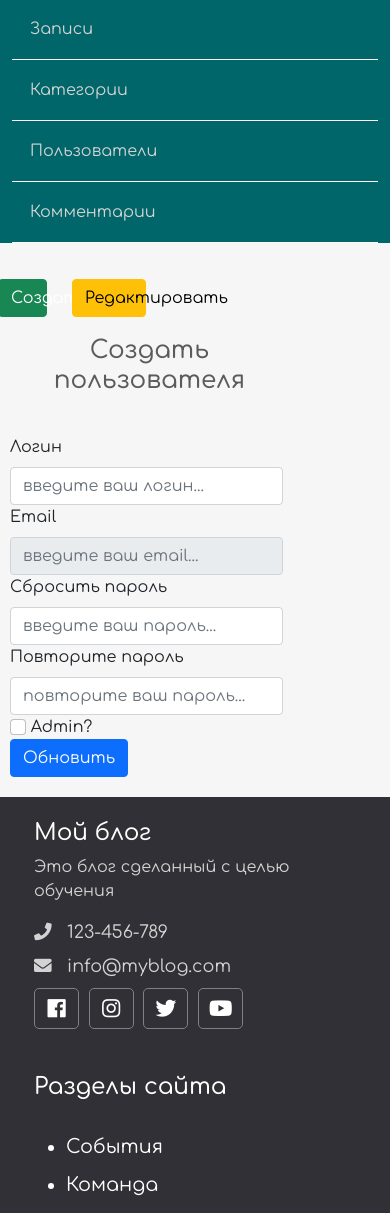
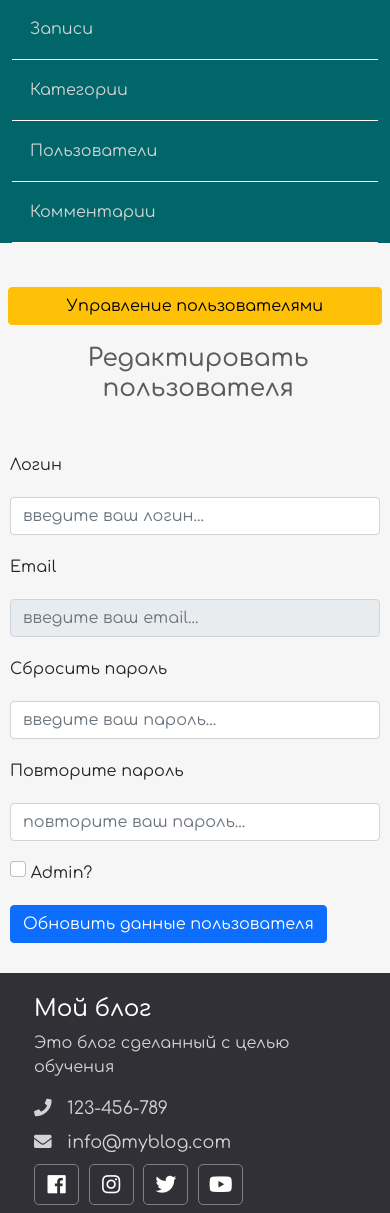
Before and after one commit to sereja-s/blog, a PHP site: page /admin/users/edit.php in a window 390 px wide. Shown: the part 105-1318 px from the top of the page. Run offline with PHP 8.4, Linux system fonts and the light colour scheme; the visitor is signed in with stand-in values (Sample User, id 1); data that the repository does not hold is empty.

Commit message:
Адаптив админки

```diff
--- a/admin/comments/index.php
+++ b/admin/comments/index.php
@@ -45,11 +45,13 @@ include "../../app/controllers/commentaries.php";
 				<div class="row post">
 					<div class="id col-1"><?= $comment['id']; ?></div>
 					<div class="title col-4"><?= mb_substr($comment['comment'], 0, 25, 'UTF-8') . '...'  ?></div>
+
 					<?php
 					$user = $comment['email'];
 					$user = explode('@', $user);
 					$user = $user[0];
 					?>
+
 					<div class="author col-3"><?= $user ?></div>
 					<div class="red col-2"><a href="edit.php?id=<?= $comment['id']; ?>">ред.</a></div>
 					<div class="del col-1"><a href="edit.php?delete_id=<?= $comment['id']; ?>">уд.</a></div>
--- a/admin/posts/index.php
+++ b/admin/posts/index.php
@@ -32,9 +32,9 @@ include "../../app/controllers/posts.php";
 
 		<div class="posts col-md-9 col-12">
 			<div class="button row gx-1 gy-2">
-				<a href="<?php echo BASE_URL . "admin/posts/create.php"; ?>" class="col-md-4 col-12 btn btn-success">Создать</a>
+				<a href="<?php echo BASE_URL . "admin/posts/create.php"; ?>" class="col-md-4 col-12 btn btn-success">Создать запись</a>
 				<span class="col-1"></span>
-				<a href="<?php echo BASE_URL . "admin/posts/index.php"; ?>" class="col-md-4 col-12 btn btn-warning">Редактировать</a>
+				<!-- <a href="<?php echo BASE_URL . "admin/posts/index.php"; ?>" class="col-md-4 col-12 btn btn-warning">Редактировать</a> -->
 			</div>
 			<div class="row title-table">
 				<h2>Управление записями</h2>
--- a/admin/users/edit.php
+++ b/admin/users/edit.php
@@ -4,6 +4,7 @@ include "../../app/controllers/users.php";
 ?>
 <!doctype html>
 <html lang="en">
+
 <head>
 	<!-- Required meta tags -->
 	<meta charset="utf-8">
@@ -13,8 +14,7 @@ include "../../app/controllers/users.php";
 	<link href="https://cdn.jsdelivr.net/npm/bootstrap@5.0.0-beta2/dist/css/bootstrap.min.css" rel="stylesheet" integrity="sha384-BmbxuPwQa2lc/FVzBcNJ7UAyJxM6wuqIj61tLrc4wSX0szH/Ev+nYRRuWlolflfl" crossorigin="anonymous">
 
 	<!-- Font Awesome -->
-    <link rel="stylesheet" href="https://use.fontawesome.com/releases/v5.7.2/css/all.css"
-          integrity="sha384-fnmOCqbTlWIlj8LyTjo7mOUStjsKC4pOpQbqyi7RrhN7udi9RwhKkMHpvLbHG9Sr" crossorigin="anonymous">
+	<link rel="stylesheet" href="https://use.fontawesome.com/releases/v5.7.2/css/all.css" integrity="sha384-fnmOCqbTlWIlj8LyTjo7mOUStjsKC4pOpQbqyi7RrhN7udi9RwhKkMHpvLbHG9Sr" crossorigin="anonymous">
 
 	<!-- Custom Styling -->
 	<link rel="stylesheet" href="../../assets/css/admin.css">
@@ -22,6 +22,7 @@ include "../../app/controllers/users.php";
 	<link href="https://fonts.googleapis.com/css2?family=Comfortaa:wght@300;400;500;600;700&display=swap" rel="stylesheet">
 	<title>My blog</title>
 </head>
+
 <body>
 
 	<?php include("../../app/include/header-admin.php"); ?>
@@ -29,14 +30,14 @@ include "../../app/controllers/users.php";
 	<div class="container">
 		<?php include "../../app/include/sidebar-admin.php"; ?>
 
-    <div class="posts col-9">
-        <div class="button row">
-            <a href="<?php echo BASE_URL . "admin/users/create.php";?>" class="col-2 btn btn-success">Создать</a>
+		<div class="posts col-md-9 col-12">
+			<div class="button row gx-1 gy-2">
+				<!-- <a href="<?php echo BASE_URL . "admin/users/create.php"; ?>" class="col-2 btn btn-success">Создать</a> -->
 				<span class="col-1"></span>
-            <a href="<?php echo BASE_URL . "admin/users/index.php";?>" class="col-3 btn btn-warning">Редактировать</a>
+				<a href="<?php echo BASE_URL . "admin/users/index.php"; ?>" class="col-md-4 col-12 btn btn-warning">Управление пользователями</a>
 			</div>
 			<div class="row title-table">
-            <h2>Создать пользователя</h2>
+				<h2>Редактировать пользователя</h2>
 			</div>
 			<div class="row add-post">
 				<div class="mb-12 col-12 col-md-12 err">
@@ -44,29 +45,29 @@ include "../../app/controllers/users.php";
 					<?php include "../../app/helps/errorInfo.php"; ?>
 				</div>
 				<form action="edit.php" method="post">
-                <input name="id" value="<?=$id;?>" type="hidden">
+					<input name="id" value="<?= $id; ?>" type="hidden">
 					<div class="col">
-                    <label for="formGroupExampleInput" class="form-label">Логин</label>
-                    <input name="login" value="<?=$username;?>" type="text" class="form-control" id="formGroupExampleInput" placeholder="введите ваш логин...">
+						<label for="formGroupExampleInput" style="margin: 10px 0;" class="form-label">Логин</label>
+						<input name="login" value="<?= $username; ?>" type="text" class="form-control" style="margin: 10px 0;" id="formGroupExampleInput" placeholder="введите ваш логин...">
 					</div>
 					<div class="col">
-                    <label for="exampleInputEmail1" class="form-label">Email</label>
-                    <input name="mail" value="<?=$email;?>" type="email" class="form-control" readonly id="exampleInputEmail1" aria-describedby="emailHelp" placeholder="введите ваш email...">
+						<label for="exampleInputEmail1" class="form-label" style="margin: 10px 0;">Email</label>
+						<input name="mail" value="<?= $email; ?>" type="email" class="form-control" style="margin: 10px 0;" readonly id="exampleInputEmail1" aria-describedby="emailHelp" placeholder="введите ваш email...">
 					</div>
 					<div class="col">
-                    <label for="exampleInputPassword1" class="form-label">Сбросить пароль</label>
-                    <input name="pass-first" type="password" class="form-control" id="exampleInputPassword1" placeholder="введите ваш пароль...">
+						<label for="exampleInputPassword1" class="form-label" style="margin: 10px 0;">Сбросить пароль</label>
+						<input name="pass-first" type="password" class="form-control" style="margin: 10px 0;" id="exampleInputPassword1" placeholder="введите ваш пароль...">
 					</div>
 					<div class="col">
-                    <label for="exampleInputPassword2" class="form-label">Повторите пароль</label>
-                    <input name="pass-second" type="password" class="form-control" id="exampleInputPassword2" placeholder="повторите ваш пароль...">
+						<label for="exampleInputPassword2" class="form-label" style="margin: 10px 0;">Повторите пароль</label>
+						<input name="pass-second" type="password" class="form-control" style="margin: 10px 0;" id="exampleInputPassword2" placeholder="повторите ваш пароль...">
 					</div>
-                <input name="admin" class="form-check-input" value="1" type="checkbox" id="flexCheckChecked">
-                <label class="form-check-label" for="flexCheckChecked">
+					<input name="admin" class="form-check-input" style="margin: 10px 0;" value="1" type="checkbox" id="flexCheckChecked">
+					<label class="form-check-label" style="margin: 10px 0;" for="flexCheckChecked">
 						Admin?
 					</label>
 					<div class="col">
-                    <button name="update-user" class="btn btn-primary" type="submit">Обновить</button>
+						<button name="update-user" class="btn btn-primary" style="margin: 10px 0;" type="submit">Обновить данные пользователя</button>
 					</div>
 				</form>
 			</div>
@@ -92,4 +93,5 @@ include "../../app/controllers/users.php";
 <script src="https://cdn.jsdelivr.net/npm/bootstrap@5.0.0-beta2/dist/js/bootstrap.min.js" integrity="sha384-nsg8ua9HAw1y0W1btsyWgBklPnCUAFLuTMS2G72MMONqmOymq585AcH49TLBQObG" crossorigin="anonymous"></script>
 -->
 </body>
+
 </html>
--- a/admin/users/index.php
+++ b/admin/users/index.php
@@ -33,9 +33,9 @@ include "../../app/controllers/users.php"
 
 		<div class="posts col-md-9 col-12">
 			<div class="button row gx-1 gy-2">
-				<a href="<?php echo BASE_URL . "admin/users/create.php"; ?>" class="col-md-4 col-12 btn btn-success">Создать</a>
+				<a href="<?php echo BASE_URL . "admin/users/create.php"; ?>" class="col-md-4 col-12 btn btn-success">Добавить пользователя</a>
 				<span class="col-1"></span>
-				<a href="<?php echo BASE_URL . "admin/users/index.php"; ?>" class="col-md-4 col-12 btn btn-warning">Редактировать</a>
+				<!-- <a href="<?php echo BASE_URL . "admin/users/index.php"; ?>" class="col-md-4 col-12 btn btn-warning">Редактировать</a> -->
 			</div>
 			<div class="row title-table">
 				<h2>Пользователи</h2>
--- a/assets/css/admin.css
+++ b/assets/css/admin.css
@@ -318,7 +318,7 @@ SIDEBAR
   }
 }
 .posts .post .red{
-    color: #006669;
+    color: #06af14;
 }
 .posts .post .del{
     color: red;
```
Also changed, not shown: admin/comments/edit.php (+12 -9 lines), admin/posts/create.php (+15 -13 lines), admin/posts/edit.php (+22 -15 lines), admin/topics/create.php (+13 -11 lines), admin/topics/edit.php (+14 -12 lines), admin/topics/index.php (+5 -4 lines), admin/users/create.php (+14 -12 lines). Lines whose indentation alone changed are shown as unchanged.
